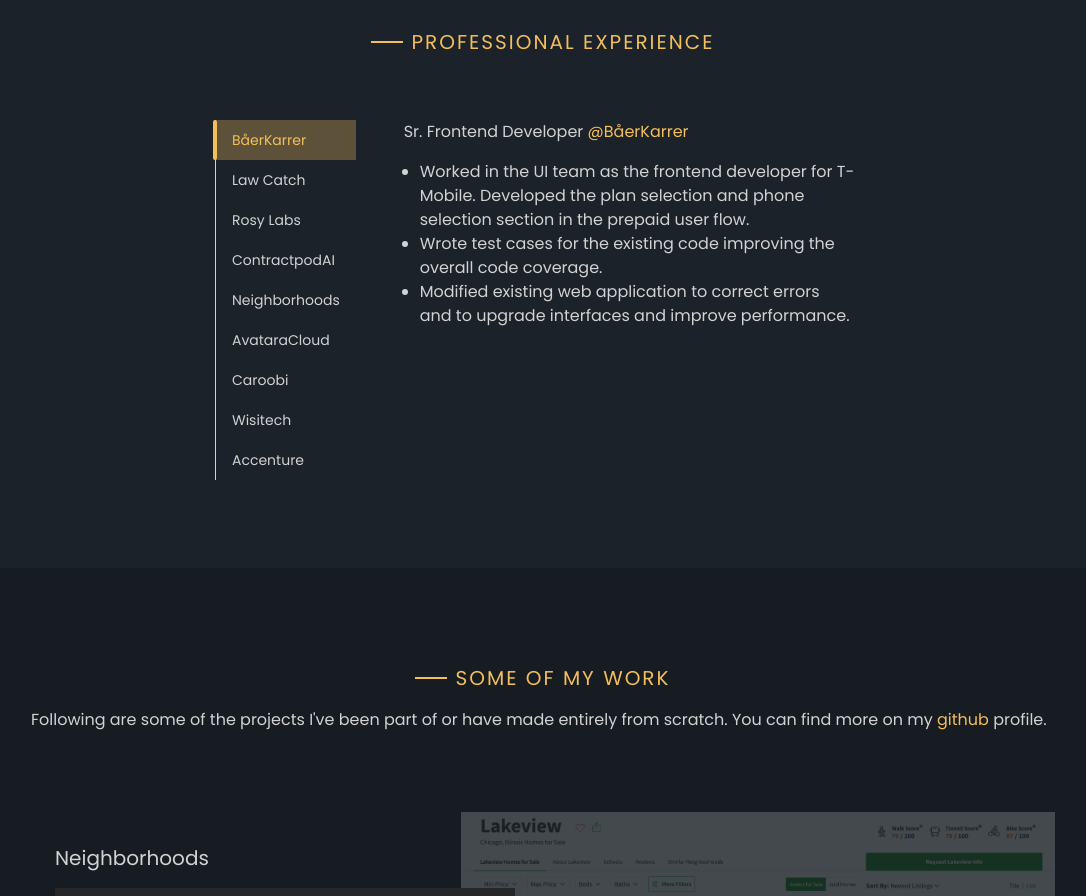
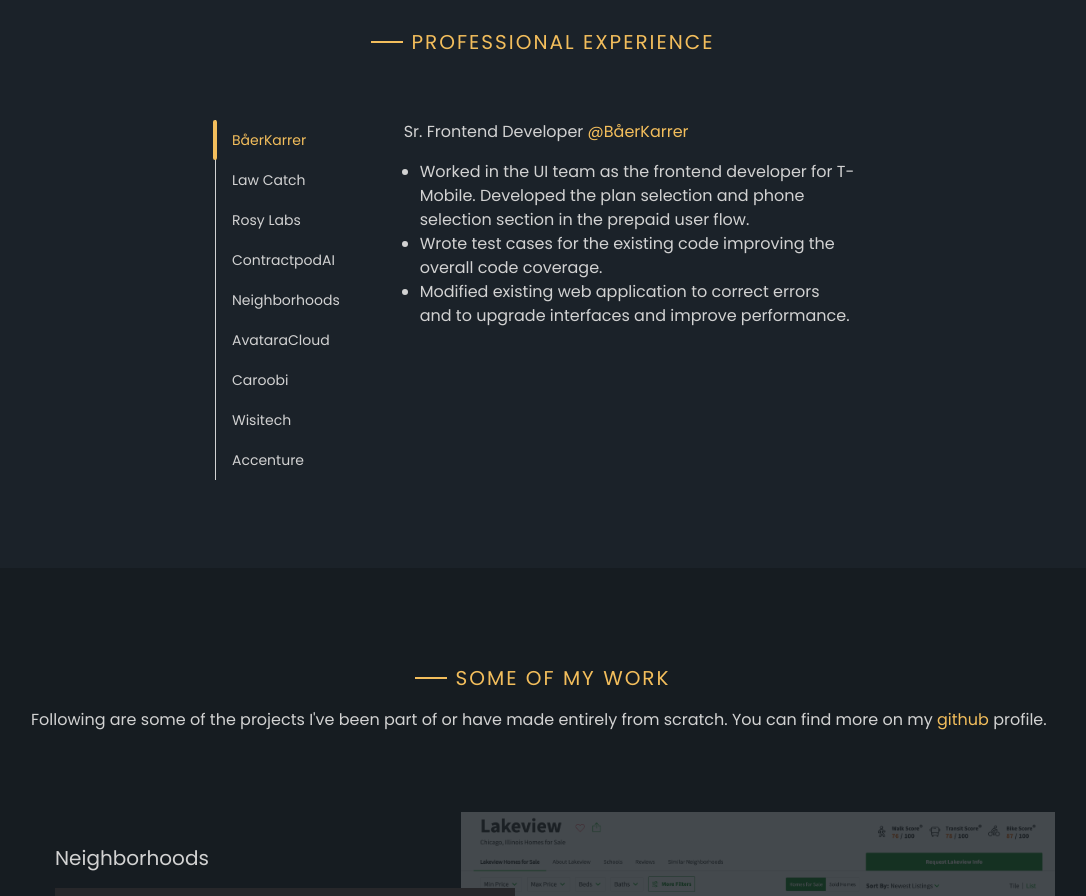
Before and after one commit to rishabh0211/portfolio-next, a Next.js app: page / in a window 1280 px wide. Shown: the part 1520-2416 px from the top of the page, without its empty margins (97-1183 px from the left). Built offline with nearby package versions, Linux system fonts and the light colour scheme.

Commit message:
experience nav hover

```diff
--- a/src/components/sections/Experience.tsx
+++ b/src/components/sections/Experience.tsx
@@ -124,14 +124,15 @@
 				className='text-xl md:flex md:justify-center'
 			/>
 			<div className='mt-8 md:flex md:gap-12 md:mt-16 md:overflow-x-visible'>
-				<ul className='w-full flex border-b-2 border-foreground md:block md:border-b-0 md:border-l-[1px]  md:w-max md:flex-shrink-0 md:relative'>
+				<ul className='w-full flex overflow-x-auto border-b-2 border-foreground md:block md:overflow-x-visible md:border-b-0 md:border-l-[1px] md:w-max md:flex-shrink-0 md:relative'>
 					{JOBS.map((job) => job.company).map((company) => (
 						<li
 							key={company}
 							className={cn(
-								'text-nowrap h-10 px-4 flex items-center text-sm cursor-pointer',
+								'relative text-nowrap h-10 px-4 flex items-center text-sm cursor-pointer  md:after:content-normal md:after:absolute md:after:top-0 md:after:right-0 md:after:bottom-0 md:after:left-0 md:after:bg-accent-foreground md:after:w-0 md:after:transition-all md:after:duration-300 md:hover:after:w-full',
 								{
-									'bg-accent-foreground text-accent': activeJob.company === company,
+									'bg-accent-foreground text-accent md:bg-background_light':
+										activeJob.company === company,
 								}
 							)}
 							onClick={() => handleJobClick(company)}
```
